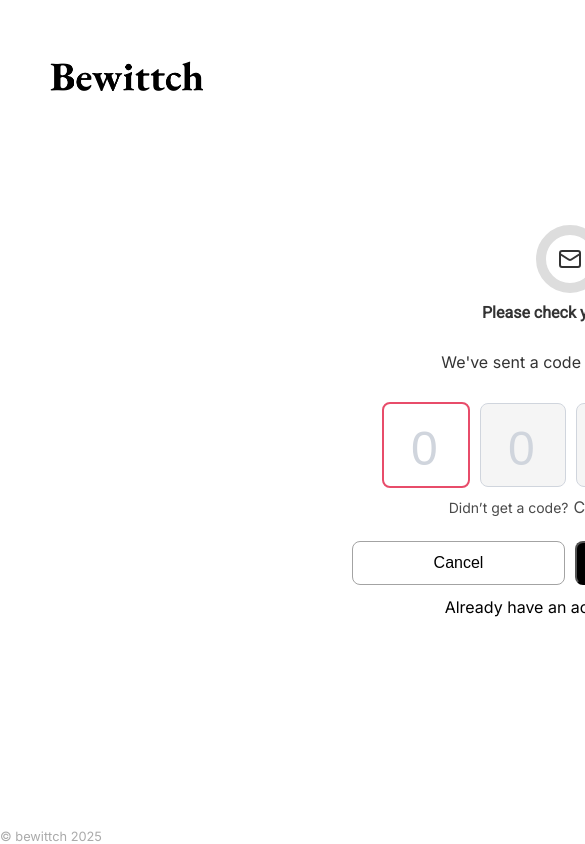
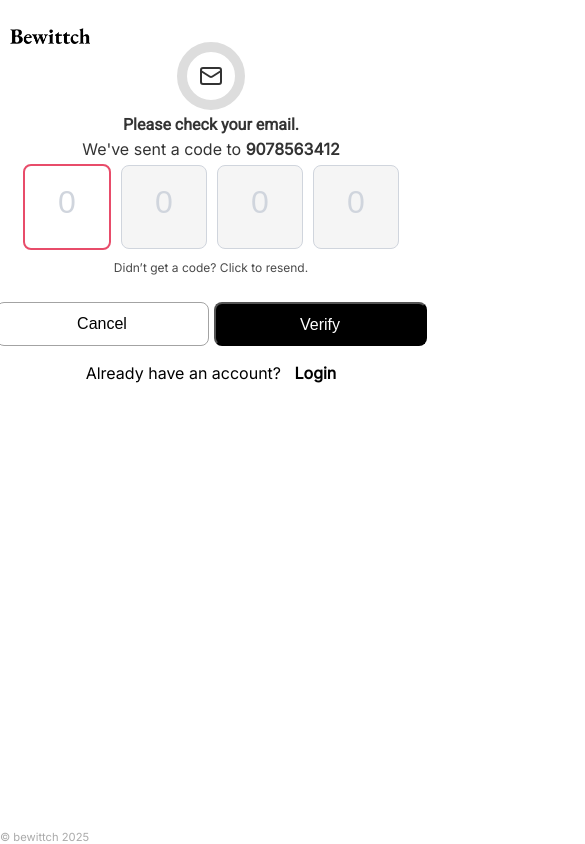
Before and after one commit to jaisuriyaNatarajan/be-witch, a React (Vite) app: page /be-witch/signup/otp-verification in a window 390 px wide. Shown: the top 844 px of the page, 585 px wide, since content can reach past the window. Built offline with nearby package versions, Linux system fonts and the light colour scheme.

Commit message:
updated responsive to the mobile view

```diff
--- a/src/components/signup/OtpVerification.jsx
+++ b/src/components/signup/OtpVerification.jsx
@@ -8,11 +8,13 @@ import { Link, useNavigate } from "react-router-dom";
 import { Logo } from "../Navbar/Navbar.styles";
 import BeWitch from "../../assets/Bewittch.png";
 
+// Styled Components
 const OtpWrapper = styled.div`
   display: flex;
   flex-direction: column;
   align-items: center;
   font-family: "Inter", sans-serif;
+  width: 100%;
 `;
 
 const OtpBox = styled.input`
@@ -25,9 +27,8 @@ const OtpBox = styled.input`
   background: #f5f5f5;
   color: #101828;
   outline: none;
+  margin: 0 5px;
   transition: 0.3s ease;
-  margin: 0 5px;
-  position: relative;
 
   &:focus {
     border: 2px solid #e84c6a;
@@ -36,12 +37,19 @@ const OtpBox = styled.input`
 
   &::placeholder {
     color: #d0d5dd;
-    font-size: 48px;
-    text-align: center;
-    font-weight: 500px;
-    position: absolute;
-    top: 20%;
-    left: 32%;
+    font-size: 32px;
+  }
+
+  @media (max-width: 768px) {
+    width: 60px;
+    height: 60px;
+    font-size: 20px;
+  }
+
+  @media (max-width: 480px) {
+    width: 50px;
+    height: 50px;
+    font-size: 18px;
   }
 `;
 
@@ -53,19 +61,12 @@ const ResendText = styled.p`
   text-align: center;
 
   &:hover {
-    color:#e84c6a;
+    color: #e84c6a;
     text-decoration: underline;
   }
-  .resend-otp {
-    display: flex;
-    justify-content: center;
-    align-items: center;
-    gap: 5px;
-  }
-  span {
-    font-weight: 400;
-    font-size: 16px;
-    line-height: 18.75px;
+
+  @media (max-width: 480px) {
+    font-size: 12px;
   }
 `;
 
@@ -76,8 +77,14 @@ const Container = styled.div`
   flex-direction: ${(props) => (props.row ? "row" : "column")};
   gap: 10px;
   height: 100%;
-  div:nth-child(3) {
-    margin: 20px;
+  padding: 20px;
+
+  @media (max-width: 768px) {
+    padding: 10px;
+  }
+
+  @media (max-width: 480px) {
+    gap: 5px;
   }
 `;
 
@@ -89,13 +96,31 @@ const Footer = styled.footer`
   position: absolute;
   bottom: 0;
   left: 0;
+
+  @media (max-width: 480px) {
+    font-size: 0.7rem;
+    text-align: center;
+  }
 `;
 
-const OtpVerification = () => {
-  const theme = useTheme();
-  const navigate = useNavigate();
+const StyledLogo = styled(Logo)`
+  position: absolute;
+  top: 50px;
+  left: 50px;
 
-  const [otp, setOtp] = useState("");
+  @media (max-width: 768px) {
+    top: 20px;
+    left: 20px;
+    width: 100px;
+  }
+
+  @media (max-width: 480px) {
+    top: 10px;
+    left: 10px;
+    width: 80px;
+  }
+`;
+
 
 const StyledLink = styled(Link)`
   color: ${(props) => props.theme.colors.black};
@@ -106,19 +131,15 @@ const OtpVerification = () => {
   }
 `;
 
+const OtpVerification = () => {
+  const theme = useTheme();
+  const navigate = useNavigate();
+  const [otp, setOtp] = useState("");
+
   return (
     <>
-      <Logo
-        src={BeWitch}
-        alt="BeWitch Logo"
-        style={{
-          position: "absolute",
-          top: "50px",
-          left: "50px",
-        }}
-      />
+      <StyledLogo src={BeWitch} alt="BeWitch Logo" />
       <Container>
-        <div>
         <Icon
           name="Mail"
           borderCircle
@@ -127,11 +148,11 @@ const OtpVerification = () => {
           width="48px"
           nopadding
         />
+        <h4>Please check your email.</h4>
+        <div>
+          We've sent a code to <strong>9078563412</strong>
         </div>
-        <div>
-          <h4>Please check your email.</h4>
-        </div>
-        <div>We've sent a code to 9078563412</div>
+
         <OtpWrapper>
           <OtpInput
             value={otp}
@@ -150,15 +171,12 @@ const OtpVerification = () => {
               />
             )}
           />
+
           <ResendText>
-            <div className="resend-otp">
-              <div>Didn’t get a code?</div>
-              <div>
-                <span>Click to resend.</span>
-              </div>
-            </div>
+            Didn’t get a code? <span>Click to resend.</span>
           </ResendText>
         </OtpWrapper>
+
         <Container row>
           <Button
             width="213px"
@@ -182,12 +200,14 @@ const OtpVerification = () => {
             Verify
           </Button>
         </Container>
+
         <Paragraph>
           <StyledLink to="/login">
             Already have an account? &nbsp; <strong>Login</strong>
           </StyledLink>
         </Paragraph>
       </Container>
+
       <Footer>© bewittch 2025</Footer>
     </>
   );
--- a/src/layout/TwoColumnLayout.jsx
+++ b/src/layout/TwoColumnLayout.jsx
@@ -8,10 +8,13 @@ const LayoutContainer = styled.div`
   align-items: center;
   justify-content: center;
   height: 100vh;
-  width: 1140px;
+  width: 100%;
+  max-width: 1140px;
   margin: 0 auto;
+  padding: 1rem;
   @media (max-width: 768px) {
     flex-direction: column;
+    height: auto;
   }
 `;
 
@@ -19,10 +22,13 @@ const LeftColumn = styled.div`
   flex: 1;
   background: #fff;
   padding: 2rem;
-  overflow-y: hidden;
   display: flex;
   justify-content: center;
   align-items: center;
+  @media (max-width: 768px) {
+    width: 100%;
+    padding: 1rem;
+  }
 `;
 
 const RightColumn = styled.div`
```
Lines whose indentation alone changed are shown as unchanged.
